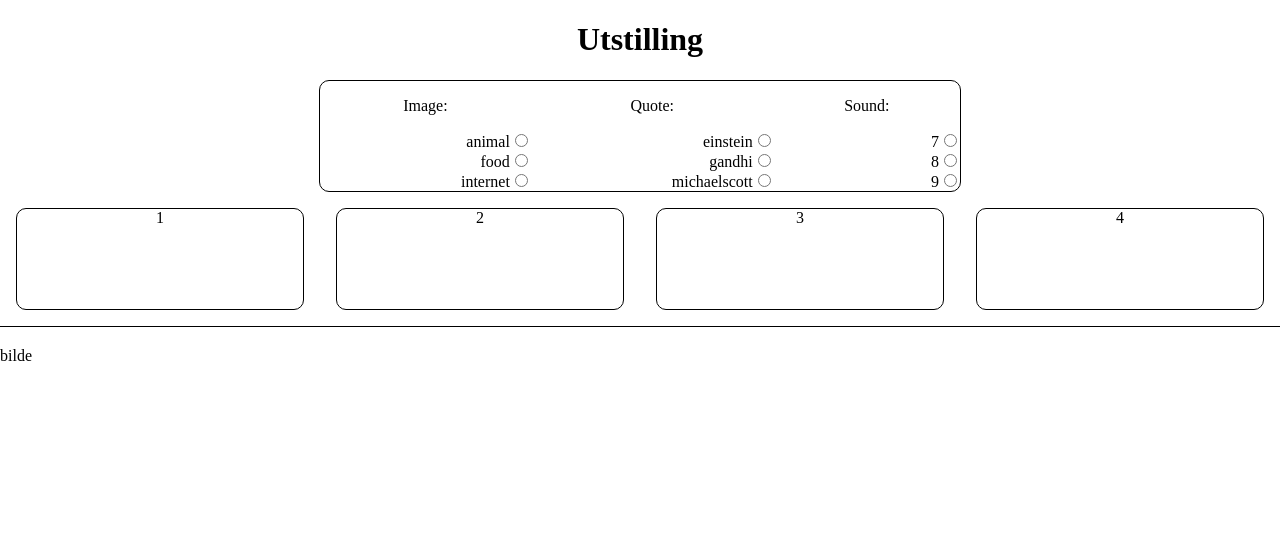
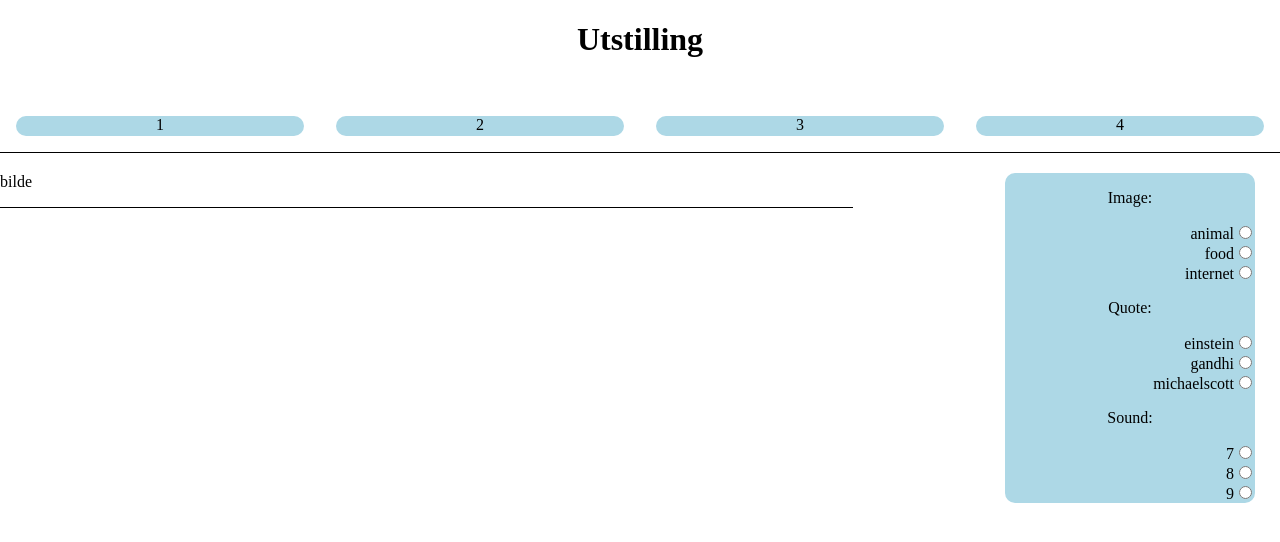
Before and after one commit to IT2810/it2810-webutvikling-h18-prosjekt-2-gruppe--34, a React (Create React App) app in the folder pro2/: page / in a window 1280 px wide. Shown: the top 542 px of the page. Built offline with nearby package versions, Linux system fonts and the light colour scheme.

Commit message:
Lagt til design for desktop

```diff
--- a/pro2/src/App.css
+++ b/pro2/src/App.css
@@ -18,25 +18,19 @@
   margin-bottom: 20px;
 }
 
-.tabRow > div {
-  height: 20px;
-  border-radius: 10px;
-}
-
 .check_box {
   grid-template-areas: "groupimg grouptxt groupsound";
 }
 
-/*
-  .media {
-    border: 1px solid red;
-  }
-*/
+.media {
+  grid-area: media;
+}
+
 .imgBox {
   width: 50%;
   margin-left: auto;
   margin-right: auto;
-  height: 150px; /*Slett denne om quote skal følge bilde i høyde*/
+  height: 50%; /*Slett denne om quote skal følge bilde i høyde*/
 }
 
 svg {
@@ -64,12 +58,13 @@ svg {
 }
 
 .groupsound  {
-  grid-area: gridsound;
+  grid-area: groupsound;
 }
 
 .check_box {
   grid-area: cb;
-  border: 1px solid black;
+  border-radius: 1em;
+  background-color: lightblue;
   display: grid;
 }
 
@@ -91,9 +86,15 @@ svg {
 
 /* all tabs */
 div.tabRow > div {
-  border: 1px solid black;
+  background-color: lightblue;
   margin: 1em;
   text-align: center;
+  height: 20px;
+  border-radius: 1em;
+}
+
+div.tabRow > div:active {
+  background-color: blue;
 }
 
 div.tabRow > div:hover {
@@ -157,7 +158,7 @@ label > input {
 
   .imgBox {
     width: 100%;
-    height: 500px;
+    height: 50%;
   }
 
   svg {
@@ -170,4 +171,34 @@ label > input {
 
 /* Desktop*/
 @media screen and (min-width: 1200px) {
+  .App {
+    display: grid;
+    grid-template-columns: repeat(6, 1fr);
+    grid-template-rows: minmax(100px, auto);
+    grid-template-areas:
+      "header header header header header header"
+      "tabs tabs tabs tabs tabs tabs"
+      "media media media media cb cb"
+      "media media media media cb cb"
+      "media media media media . .";
+  }
+
+  .check_box {
+    grid-template-areas:
+      "groupimg"
+      "grouptxt"
+      "groupsound";
+    width: 250px;
+    margin-right: 25px;
+  }
+
+  svg {
+    max-width: 800px;
+    max-height: 450px;
+    /* center image is missing */
+  }
+
+  .imgBox {
+    height: 50%;
+  }
 }
--- a/pro2/src/App.js
+++ b/pro2/src/App.js
@@ -101,7 +101,7 @@ class App extends Component {
     const response = await fetch(url, {});
     const text = await response.json();
     this.setState({ text: text.text });
-    sessionStorage.setItem(key, text);
+    sessionStorage.setItem(key, text.text);
     console.log(url);
   }
 
```
